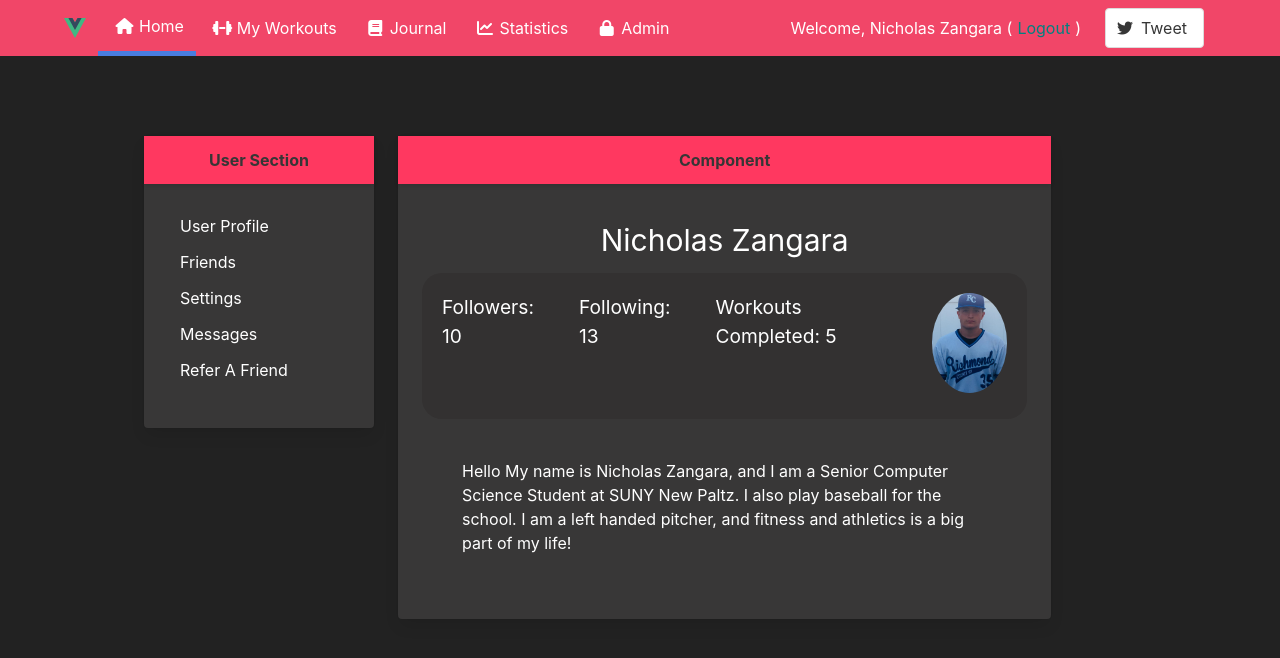
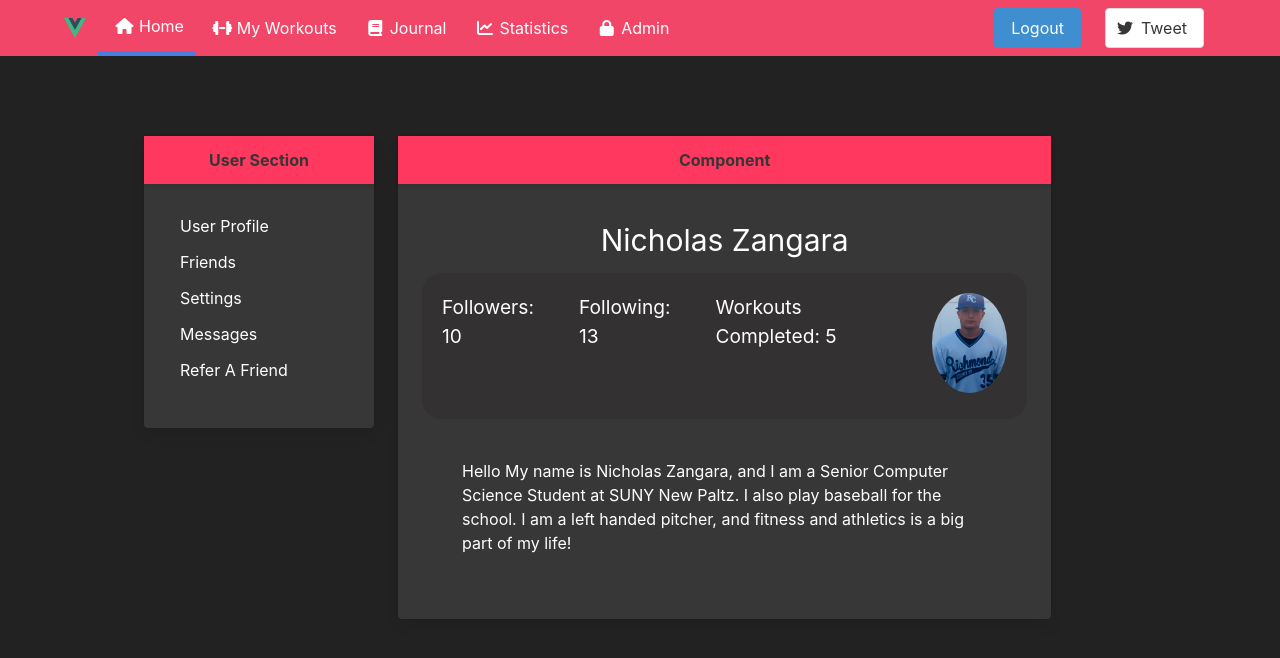
Before and after one commit to zangaran1/Web-Server-Projects, a Vue app in the folder client/: page / in a window 1280 px wide. Both pictures are taken after a click on the link "Login". Shown: the top 658 px of the page. Built offline with nearby package versions, Linux system fonts and the light colour scheme.

Commit message:
authentication process

```diff
--- a/client/src/components/LoginBadge.vue
+++ b/client/src/components/LoginBadge.vue
@@ -9,8 +9,7 @@ const session = useSession();
 
 <template>
             <div class="navbar-item" v-if="session.user">
-                Welcome, {{ session.user.name }}
-                (<a id="logout-txt" @click=" session.user = null">Logout</a>)
+                <a class="button is-info" id="logout-txt" @click=" session.user = null">Logout</a>
             </div>
             <div class="navbar-item" v-else>
                 <a class="button is-danger" id="signup-btn">
@@ -37,11 +36,4 @@ const session = useSession();
    margin-left: 10px;
    margin-right: 10px;
 }
-#logout-txt{
-    color: teal;
-    padding: 5px;
-}
-#logout-txt:hover{
-    text-decoration: underline;
-}
 </style>
--- a/client/src/views/otherViews/userProfileView.vue
+++ b/client/src/views/otherViews/userProfileView.vue
@@ -14,7 +14,7 @@ const session = useSession();
             </p>
         </div>
    </div>
-   <div class="user-top-banner">
+   <div class="user-top-banner" v-if="session.user">
         <div class="follower-count">
             Followers: 10
         </div>
@@ -30,7 +30,7 @@ const session = useSession();
             </div>
         </aside>
    </div>
-   <div class="user-bio-container">
+   <div class="user-bio-container" v-if="session.user">
         <div class="user-bio">
             <p >
                 Hello My name is Nicholas Zangara, and I am a Senior Computer Science Student at SUNY New Paltz. I also play baseball for the school. I am a left handed pitcher, and fitness and athletics is a big part of my life!
```
